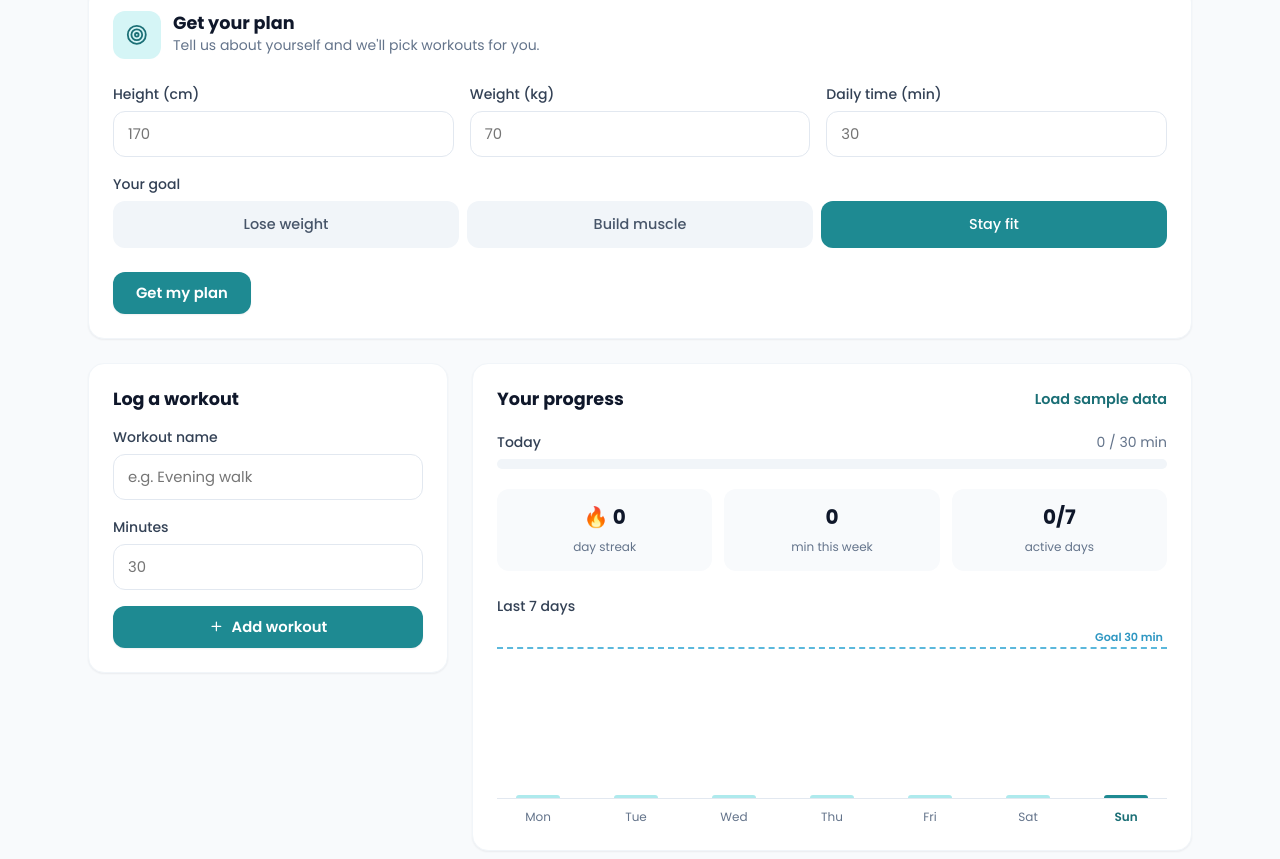
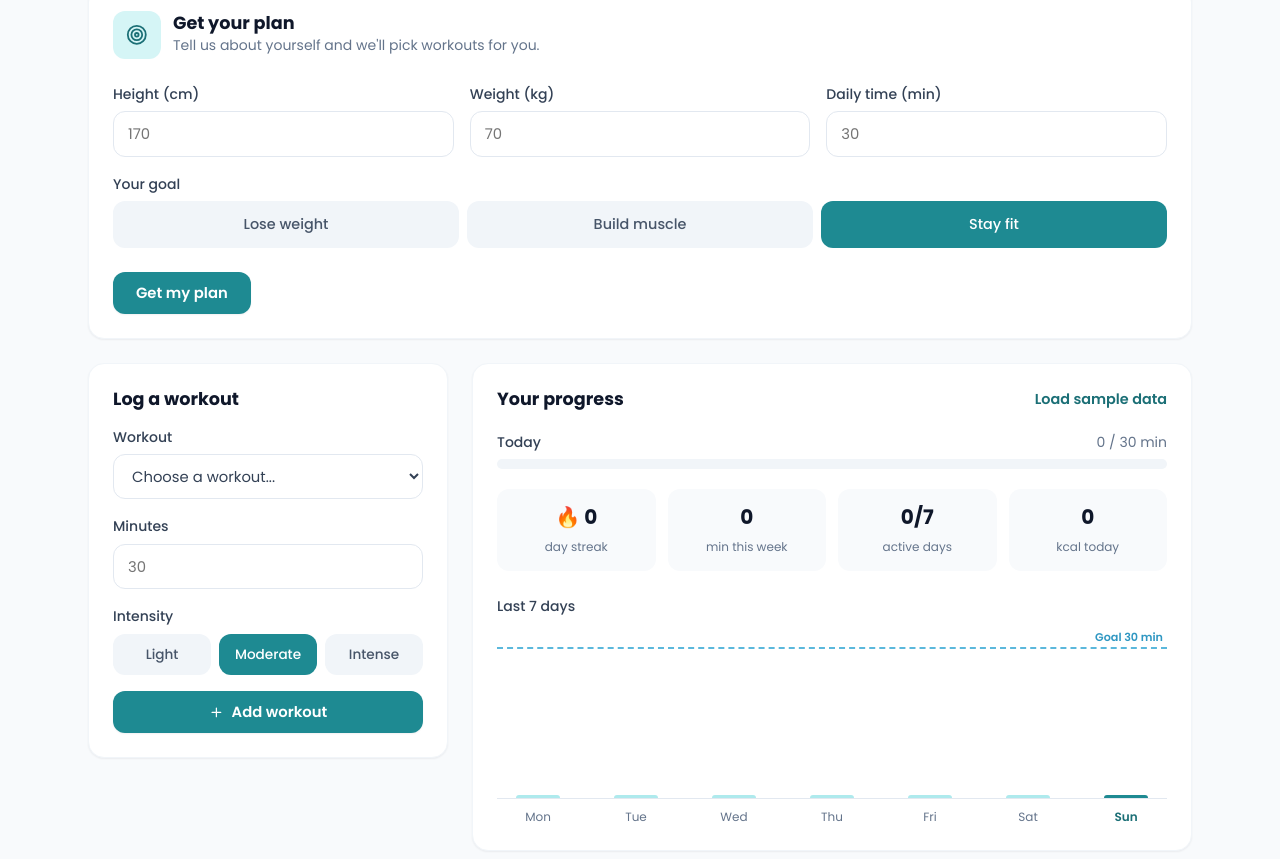
Before and after one commit to bcharagracy/wefit, a React (Vite) app: page /tracker in a window 1280 px wide. Shown: the part 351-1210 px from the top of the page. Built offline with nearby package versions, Linux system fonts and the light colour scheme.

Commit message:
Add intensity to all workouts and a workout dropdown to the log form

```diff
--- /dev/null
+++ b/src/components/IntensityPicker.css
@@ -0,0 +1,25 @@
+.intensity-options {
+  display: grid;
+  grid-template-columns: repeat(3, 1fr);
+  gap: 8px;
+}
+
+.intensity-option {
+  padding: 10px 8px;
+  border: 0;
+  border-radius: var(--radius);
+  background: var(--gray-100);
+  color: var(--gray-600);
+  font-size: 0.85rem;
+  font-weight: 500;
+  transition: background var(--transition), color var(--transition);
+}
+
+.intensity-option:hover {
+  background: var(--gray-200);
+}
+
+.intensity-option.active {
+  background: var(--primary-600);
+  color: #fff;
+}
--- /dev/null
+++ b/src/components/IntensityPicker.jsx
@@ -0,0 +1,23 @@
+import { intensities } from "../data/helpers.js";
+import "./IntensityPicker.css";
+
+// Three buttons: Light / Moderate / Intense
+export default function IntensityPicker({ value, onChange }) {
+  return (
+    <div className="form-group">
+      <p className="label">Intensity</p>
+      <div className="intensity-options">
+        {Object.entries(intensities).map(([key, level]) => (
+          <button
+            type="button"
+            key={key}
+            onClick={() => onChange(key)}
+            className={value === key ? "intensity-option active" : "intensity-option"}
+          >
+            {level.label}
+          </button>
+        ))}
+      </div>
+    </div>
+  );
+}
--- a/src/components/LogForm.css
+++ b/src/components/LogForm.css
@@ -7,3 +7,8 @@
 .log-form h2 {
   font-size: 1.1rem;
 }
+
+.log-calories {
+  font-size: 0.875rem;
+  color: var(--gray-500);
+}
--- a/src/components/LogForm.jsx
+++ b/src/components/LogForm.jsx
@@ -1,20 +1,38 @@
 import { useState } from "react";
 import { FiPlus } from "react-icons/fi";
+import workouts from "../data/workouts.js";
+import { estimateCalories, getMet, OTHER_MET } from "../data/helpers.js";
+import IntensityPicker from "./IntensityPicker.jsx";
 import "./LogForm.css";
 
-const emptyForm = { name: "", minutes: "" };
+const emptyForm = { workoutId: "", name: "", minutes: "", intensity: "moderate" };
 
-// Form to log a workout for today
-export default function LogForm({ onAdd }) {
+// Form to log a workout for today. weight comes from the plan (70 kg if there is no plan).
+export default function LogForm({ onAdd, weight }) {
   const [form, setForm] = useState(emptyForm);
   const [error, setError] = useState("");
 
+  // A library workout uses its own MET; "Other" uses a general one
+  const chosen = workouts.find((w) => w.id === form.workoutId);
+  const isOther = form.workoutId === "other";
+  const baseMet = chosen ? chosen.met : OTHER_MET;
+  const minutes = Number(form.minutes);
+  const calories = minutes > 0 ? estimateCalories(getMet(baseMet, form.intensity), weight, minutes) : 0;
+
+  // Picking a library workout fills in its usual time (it can still be changed)
+  const handleWorkoutChange = (e) => {
+    const id = e.target.value;
+    const workout = workouts.find((w) => w.id === id);
+    setForm({ ...form, workoutId: id, minutes: workout ? String(workout.duration) : form.minutes });
+  };
+
   const handleSubmit = (e) => {
     e.preventDefault();
-    if (!form.name.trim()) return setError("Please enter a workout name.");
-    if (!(Number(form.minutes) > 0)) return setError("Please enter the minutes (more than 0).");
+    if (!form.workoutId) return setError("Please choose a workout.");
+    if (isOther && !form.name.trim()) return setError("Please enter a workout name.");
+    if (!(minutes > 0)) return setError("Please enter the minutes (more than 0).");
 
-    onAdd({ name: form.name.trim(), minutes: Number(form.minutes) });
+    onAdd({ name: chosen ? chosen.title : form.name.trim(), minutes, calories });
     setForm(emptyForm);
     setError("");
   };
@@ -24,16 +42,33 @@ export default function LogForm({ onAdd }) {
       <h2>Log a workout</h2>
 
       <div className="form-group">
-        <label className="label" htmlFor="workout-name">Workout name</label>
-        <input id="workout-name" className="input" placeholder="e.g. Evening walk"
-          value={form.name} onChange={(e) => setForm({ ...form, name: e.target.value })} />
+        <label className="label" htmlFor="workout-choice">Workout</label>
+        <select id="workout-choice" className="input" value={form.workoutId} onChange={handleWorkoutChange}>
+          <option value="">Choose a workout...</option>
+          {workouts.map((w) => (
+            <option key={w.id} value={w.id}>{w.title}</option>
+          ))}
+          <option value="other">Other (type your own)</option>
+        </select>
       </div>
+
+      {isOther && (
+        <div className="form-group">
+          <label className="label" htmlFor="workout-name">Workout name</label>
+          <input id="workout-name" className="input" placeholder="e.g. Evening walk"
+            value={form.name} onChange={(e) => setForm({ ...form, name: e.target.value })} />
+        </div>
+      )}
+
       <div className="form-group">
         <label className="label" htmlFor="workout-minutes">Minutes</label>
         <input id="workout-minutes" type="number" min="1" className="input" placeholder="30"
           value={form.minutes} onChange={(e) => setForm({ ...form, minutes: e.target.value })} />
       </div>
 
+      <IntensityPicker value={form.intensity} onChange={(intensity) => setForm({ ...form, intensity })} />
+
+      {calories > 0 && <p className="log-calories">About {calories} kcal burned</p>}
       {error && <p className="error-text">{error}</p>}
 
       <button type="submit" className="btn btn-primary btn-block">
--- a/src/data/helpers.js
+++ b/src/data/helpers.js
@@ -35,3 +35,18 @@ export function countStreak(entries) {
 export function estimateCalories(met, weightKg, minutes) {
   return Math.round(met * weightKg * (minutes / 60));
 }
+
+// How hard the workout was. The factor changes the workout's MET:
+// Light = 70%, Moderate = the workout as written, Intense = 130%
+export const intensities = {
+  light: { label: "Light", factor: 0.7 },
+  moderate: { label: "Moderate", factor: 1 },
+  intense: { label: "Intense", factor: 1.3 },
+};
+
+// Base MET for workouts typed by hand ("Other")
+export const OTHER_MET = 5;
+
+export function getMet(baseMet, intensity) {
+  return baseMet * intensities[intensity].factor;
+}
--- a/src/pages/Tracker.css
+++ b/src/pages/Tracker.css
@@ -57,9 +57,15 @@
 /* Small stat boxes */
 .stats-grid {
   display: grid;
-  grid-template-columns: repeat(3, 1fr);
+  grid-template-columns: repeat(2, 1fr);
   gap: 12px;
   margin-top: 20px;
+}
+
+@media (min-width: 640px) {
+  .stats-grid {
+    grid-template-columns: repeat(4, 1fr);
+  }
 }
 
 .stat-box {
--- a/src/pages/Tracker.jsx
+++ b/src/pages/Tracker.jsx
@@ -5,7 +5,7 @@ import PlanSection from "../components/PlanSection.jsx";
 import LogForm from "../components/LogForm.jsx";
 import WeeklyChart from "../components/WeeklyChart.jsx";
 import useMemoryState from "../hooks/useMemoryState.js";
-import { toDateKey, lastSevenDays, total, countStreak } from "../data/helpers.js";
+import { toDateKey, lastSevenDays, total, countStreak, estimateCalories } from "../data/helpers.js";
 import { goals } from "../data/plan.js";
 import "./Tracker.css";
 
@@ -29,7 +29,10 @@ export default function Tracker() {
   const today = toDateKey();
   const dailyGoal = profile ? (profile.dailyMinutes ?? goals[profile.goal].dailyMinutes) : DEFAULT_GOAL;
 
+  const weight = profile ? profile.weight : 70; // used for calories
+
   const todayWorkouts = log.filter((w) => w.date === today);
+  const caloriesToday = todayWorkouts.reduce((sum, w) => sum + (w.calories || 0), 0);
   const minutesOn = (date) => total(log.filter((w) => w.date === date), "minutes");
   const minutesToday = minutesOn(today);
   const goalPercent = Math.min(100, (minutesToday / dailyGoal) * 100);
@@ -50,18 +53,22 @@ export default function Tracker() {
   const loadSample = () => {
     const names = ["Morning Jog", "Full Body Strength", "Sunrise Yoga Flow", "Core Crusher"];
     setLog(
-      lastSevenDays().map((d, i) => ({
-        id: Date.now() + i,
-        date: toDateKey(d),
-        name: names[i % names.length],
-        minutes: 20 + ((i * 13) % 35),
-      }))
+      lastSevenDays().map((d, i) => {
+        const minutes = 20 + ((i * 13) % 35);
+        return {
+          id: Date.now() + i,
+          date: toDateKey(d),
+          name: names[i % names.length],
+          minutes,
+          calories: estimateCalories(5, weight, minutes), // moderate intensity
+        };
+      })
     );
   };
 
   // ----- Cards -----
   const planCard = <PlanSection profile={profile} setProfile={setProfile} />;
-  const logCard = <LogForm onAdd={addWorkout} />;
+  const logCard = <LogForm onAdd={addWorkout} weight={weight} />;
   const progressCard = (
     <div className="card">
       <div className="card-head">
@@ -83,6 +90,7 @@ export default function Tracker() {
         <Stat value={`🔥 ${streak}`} label="day streak" />
         <Stat value={weekTotal} label="min this week" />
         <Stat value={`${activeDays}/7`} label="active days" />
+        <Stat value={caloriesToday} label="kcal today" />
       </div>
 
       <WeeklyChart days={week} goal={dailyGoal} />
@@ -100,7 +108,9 @@ export default function Tracker() {
             <li key={w.id}>
               <span className="icon-box sm"><FiActivity /></span>
               <p className="today-name">{w.name}</p>
-              <span className="today-value">{w.minutes} min</span>
+              <span className="today-value">
+                {w.minutes} min{w.calories ? ` · ${w.calories} kcal` : ""}
+              </span>
               <button className="icon-button" onClick={() => removeWorkout(w.id)} aria-label={`Delete ${w.name}`}>
                 <FiTrash2 />
               </button>
--- a/src/pages/WorkoutDetail.css
+++ b/src/pages/WorkoutDetail.css
@@ -161,6 +161,11 @@
   color: var(--primary-600);
 }
 
+.log-options {
+  margin-top: 12px;
+  text-align: left;
+}
+
 .log-minutes {
   margin-top: 12px;
   text-align: left;
--- a/src/pages/WorkoutDetail.jsx
+++ b/src/pages/WorkoutDetail.jsx
@@ -5,7 +5,8 @@ import workouts from "../data/workouts.js";
 import categoryStyles from "../data/categoryStyles.js";
 import WorkoutCard from "../components/WorkoutCard.jsx";
 import useMemoryState from "../hooks/useMemoryState.js";
-import { toDateKey, estimateCalories } from "../data/helpers.js";
+import { toDateKey, estimateCalories, getMet } from "../data/helpers.js";
+import IntensityPicker from "../components/IntensityPicker.jsx";
 import "./WorkoutDetail.css";
 
 export default function WorkoutDetail() {
@@ -18,6 +19,7 @@ export default function WorkoutDetail() {
   const added = addedId === id;
   // Minutes typed by the user for each workout (until they type, the usual time is shown)
   const [minutesById, setMinutesById] = useState({});
+  const [intensity, setIntensity] = useState("moderate");
   // The plan's weight is used for calories (70 kg if there is no plan yet)
   const [profile] = useMemoryState("wf-profile", null);
 
@@ -39,10 +41,10 @@ export default function WorkoutDetail() {
   const minutes = minutesById[id] ?? workout.duration;
   const validMinutes = Number(minutes) > 0 && Number(minutes) <= 300;
   const weight = profile ? profile.weight : 70;
-  const calories = validMinutes ? estimateCalories(workout.met, weight, Number(minutes)) : 0;
+  const calories = validMinutes ? estimateCalories(getMet(workout.met, intensity), weight, Number(minutes)) : 0;
 
   const addToLog = () => {
-    setLog([...log, { id: Date.now(), date: toDateKey(), name: workout.title, minutes: Number(minutes) }]);
+    setLog([...log, { id: Date.now(), date: toDateKey(), name: workout.title, minutes: Number(minutes), calories }]);
     setAddedId(id);
   };
 
@@ -116,6 +118,9 @@ export default function WorkoutDetail() {
               </p>
             ) : (
               <>
+                <div className="log-options">
+                  <IntensityPicker value={intensity} onChange={setIntensity} />
+                </div>
                 <div className="form-group log-minutes">
                   <label className="label" htmlFor="log-minutes">How many minutes did you do?</label>
                   <input
```
Also changed, not shown: 1 other file (tests, documents, lock files or other folders).
